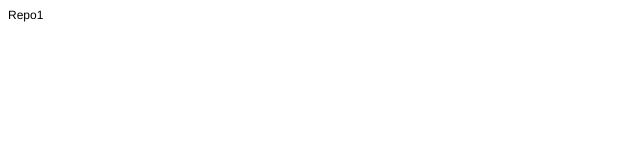
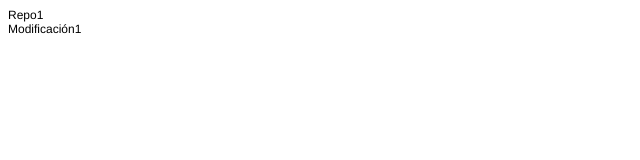
Before and after one commit to borjasouto/ActEva3, a plain HTML site: page index.html in a window 1280 px wide. Shown: the full height of the page, 0-640 px from the left. Drawn offline with Linux system fonts and the light colour scheme.

Commit message:
Se modifica el archivo

```diff
--- a/index.html
+++ b/index.html
@@ -7,10 +7,12 @@
   <meta name="Generator" content="Cocoa HTML Writer">
   <meta name="CocoaVersion" content="2022.1">
   <style type="text/css">
-    p.p1 {margin: 0.0px 0.0px 0.0px 0.0px; font: 12.0px Helvetica}
+    p.p1 {margin: 0.0px 0.0px 0.0px 0.0px; font: 12.0px Helvetica; color: #000000; -webkit-text-stroke: #000000}
+    span.s1 {font-kerning: none}
   </style>
 </head>
 <body>
-<p class="p1">Repo1</p>
+<p class="p1"><span class="s1">Repo1</span></p>
+<p class="p1"><span class="s1">Modificación1</span></p>
 </body>
 </html>
```
